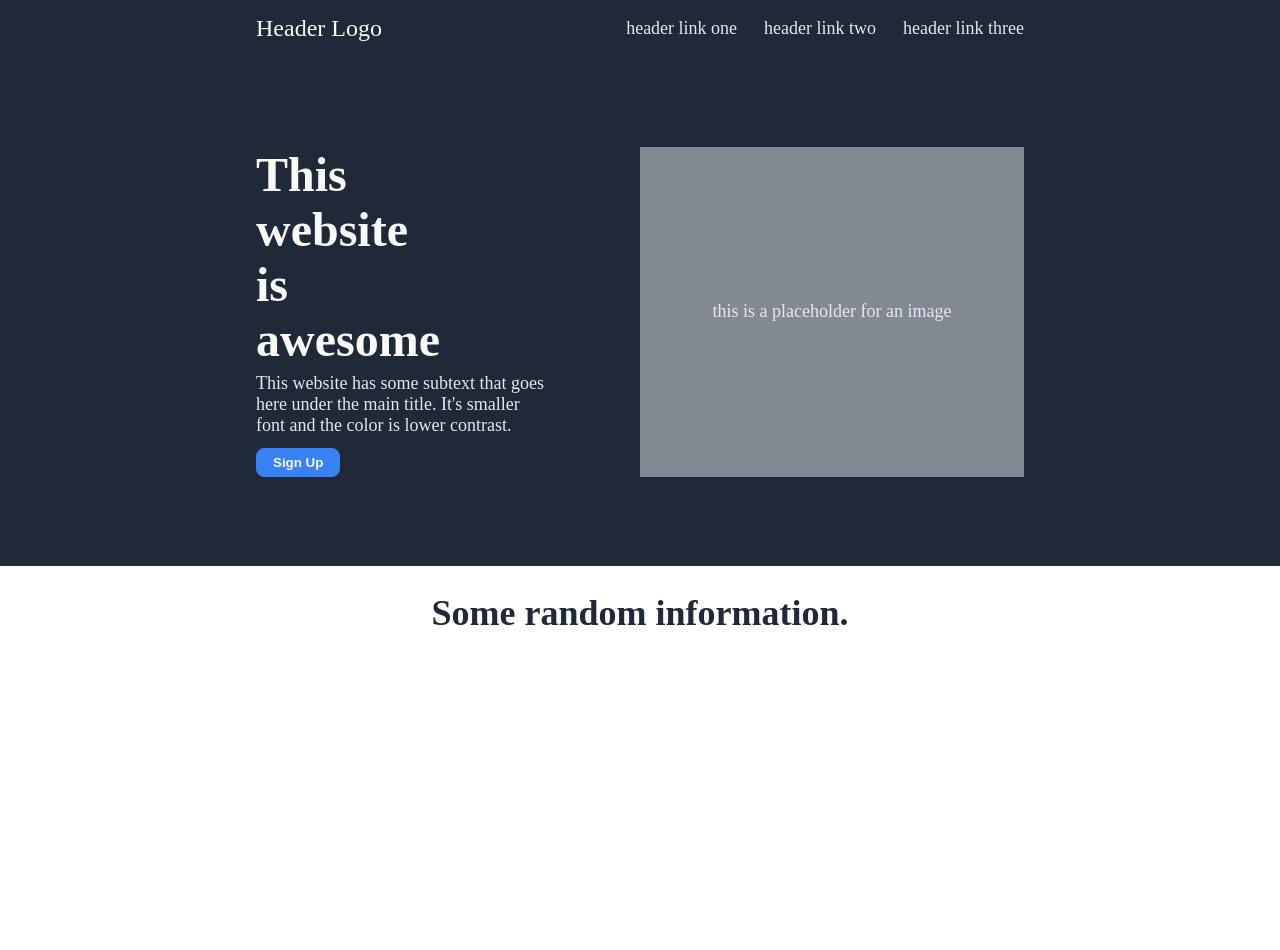
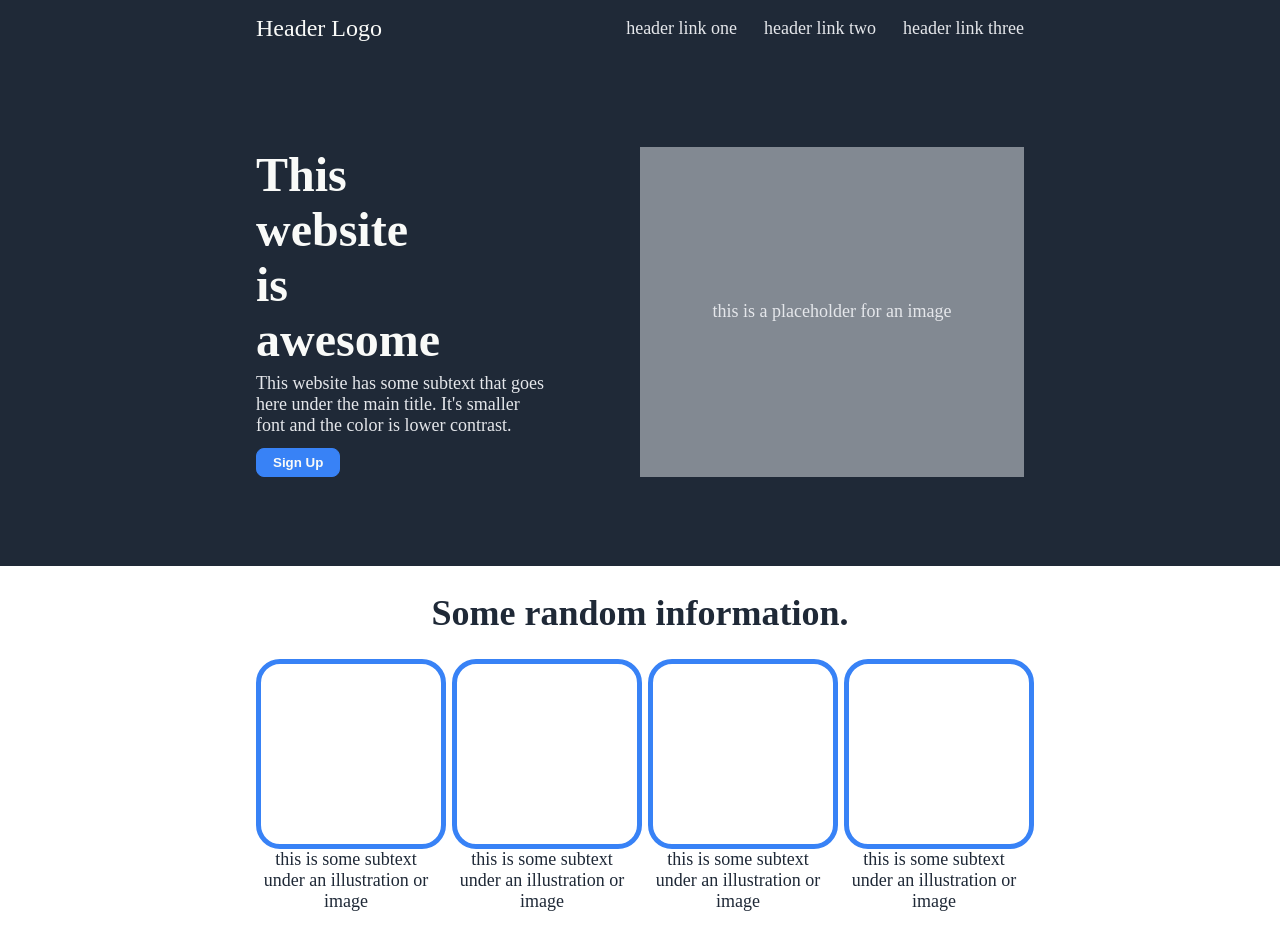
Before and after one commit to DannyJonak/odin-landing-page, a plain HTML site: page index.html in a window 1280 px wide. Before the commit the page ends 800 px from the top, so only its background shows below. Drawn offline with Linux system fonts and the light colour scheme.

Commit message:
style cards and info section

```diff
--- a/index.html
+++ b/index.html
@@ -36,20 +36,20 @@
       <div class="main">Some random information.</div>
       <div class="content">
         <div class="card">
-          <div></div>
-          <div></div>
+          <div class="image"></div>
+          <div class="text">this is some subtext under an illustration or image</div>
         </div>
         <div class="card">
-          <div></div>
-          <div></div>
+          <div class="image"></div>
+          <div class="text">this is some subtext under an illustration or image</div>
         </div>
         <div class="card">
-          <div></div>
-          <div></div>
+          <div class="image"></div>
+          <div class="text">this is some subtext under an illustration or image</div>
         </div>
         <div class="card">
-          <div></div>
-          <div></div>
+          <div class="image"></div>
+          <div class="text">this is some subtext under an illustration or image</div>
         </div>
       </div>
     </div>
--- a/styles.css
+++ b/styles.css
@@ -13,6 +13,7 @@ body {
     flex-direction: column;
     align-items: center;
     background-color: #1F2937;
+    width: 100%;
 }
 
 .content {
@@ -104,3 +105,27 @@ body {
    width: 60%;
    padding: 2%;
  }
+
+ .info .content {
+   justify-content: space-between;
+   margin-bottom: 10%;
+ }
+
+ .card {
+   display: flex;
+   flex-direction: column;
+   width: 180px;
+ }
+
+ .card .image {
+   border: 5px solid #3882F6;
+   border-radius: 24px;
+   height: 180px;
+   width: 180px;
+ }
+
+ .card .text {
+   color: #1F2937;
+   text-align: center;
+   flex: auto;
+ }
```
